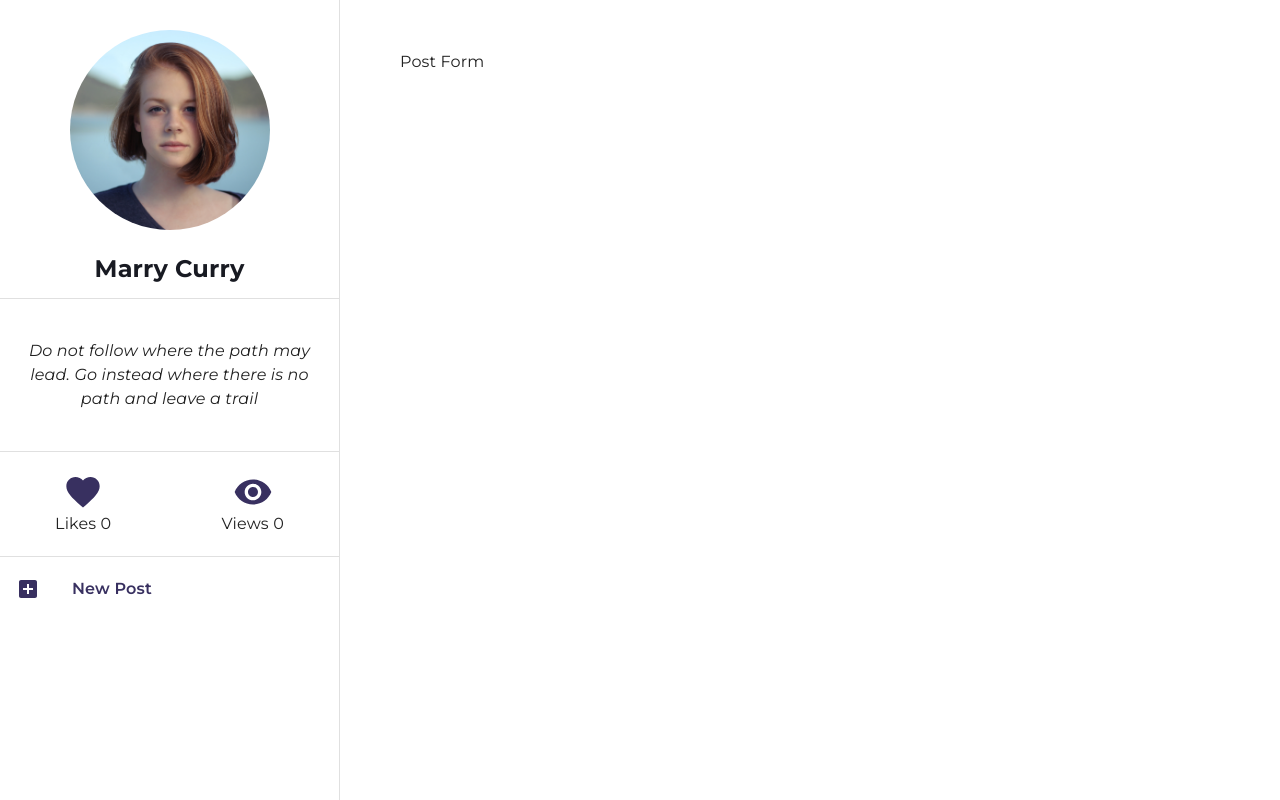
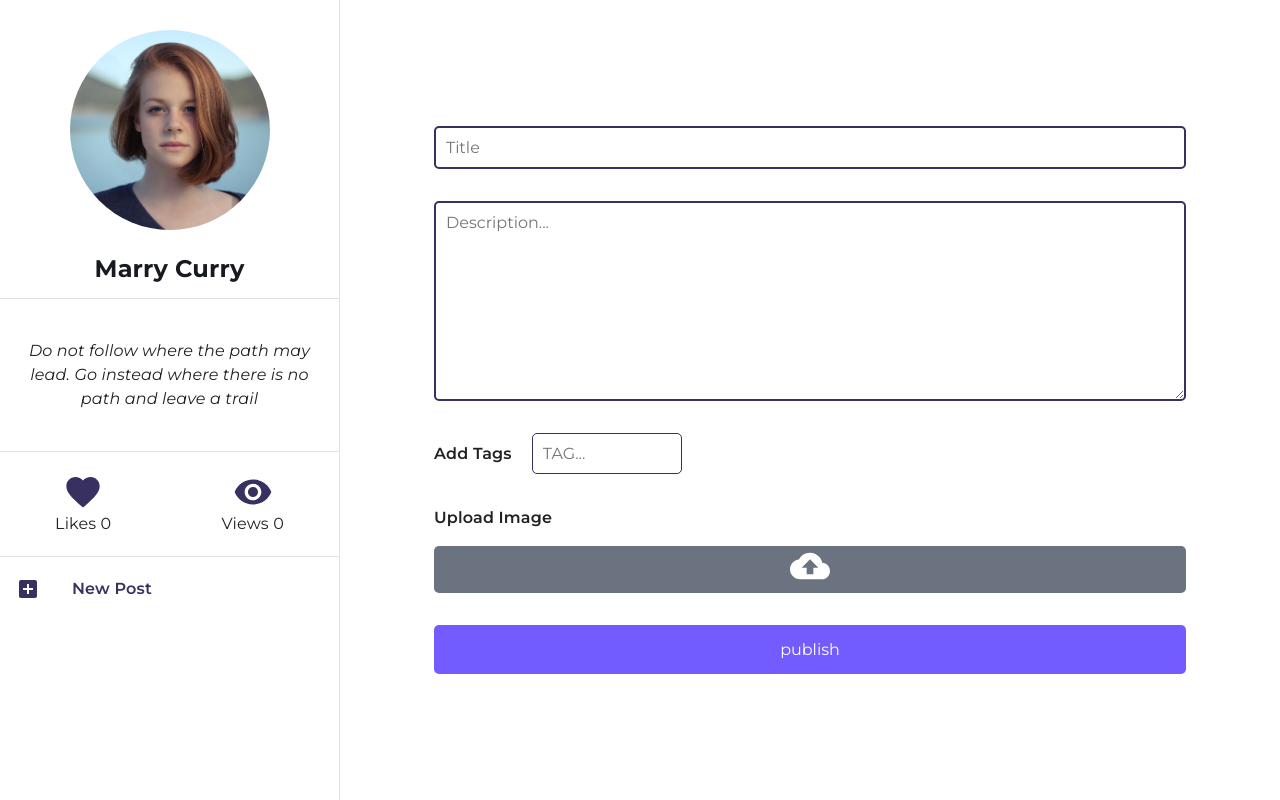
Before and after one commit to bennaaym/snipbook, a React (Create React App) app in the folder client/: page /profile in a window 1280 px wide. Built offline with nearby package versions, Linux system fonts and the light colour scheme.

Commit message:
:construction: bennaaym/client: Add Post form added"

```diff
--- a/client/package.json
+++ b/client/package.json
@@ -20,6 +20,7 @@
     "@types/redux": "^3.6.0",
     "@types/redux-thunk": "^2.1.0",
     "axios": "^0.27.2",
+    "formik": "^2.2.9",
     "moment": "^2.29.3",
     "react": "^18.1.0",
     "react-dom": "^18.1.0",
@@ -30,7 +31,8 @@
     "redux": "^4.2.0",
     "redux-thunk": "^2.4.1",
     "typescript": "^4.4.2",
-    "web-vitals": "^2.1.0"
+    "web-vitals": "^2.1.0",
+    "yup": "^0.32.11"
   },
   "scripts": {
     "start": "react-scripts start",
--- a/client/src/components/profile/PostForm.tsx
+++ b/client/src/components/profile/PostForm.tsx
@@ -1,7 +1,189 @@
-import { Fragment } from "react";
+import { CloudUpload } from "@mui/icons-material";
+import { Box, Stack, Typography } from "@mui/material";
+import { makeStyles } from "@mui/styles";
+import { Fragment, useState } from "react";
+import { customTheme } from "../../common";
+import { useFormik } from "formik";
+import * as yup from "yup";
+import Tags from "./Tags";
+
+const useStyles = makeStyles({
+  root: {
+    height: "100%",
+    display: "flex",
+    justifyContent: "center",
+    alignItems: "center",
+  },
+
+  form: {
+    width: "100%",
+    display: "flex",
+    flexDirection: "column",
+  },
+
+  formElement: {
+    width: "100%",
+    padding: 10,
+    color: customTheme.color.paragraph,
+    fontSize: 16,
+    borderRadius: 5,
+    border: `2px solid ${customTheme.color.paragraph}`,
+    "&:focus": {
+      outline: "none",
+    },
+  },
+
+  textarea: {
+    height: 200,
+  },
+
+  tags: {
+    display: "flex",
+    alignItems: "center",
+    columnGap: 20,
+  },
+
+  uploadButton: {
+    display: "none",
+  },
+
+  customUploadButton: {
+    display: "block",
+    color: customTheme.color.background,
+    background: "#6b7280",
+
+    borderRadius: 5,
+    cursor: "pointer",
+    textAlign: "center",
+    fontSize: 16,
+    "&:hover": {
+      opacity: 0.9,
+    },
+  },
+
+  submitButton: {
+    color: customTheme.color.background,
+    backgroundColor: customTheme.color.primary,
+    borderRadius: 5,
+    fontSize: 16,
+    border: 0,
+    padding: "15px 0",
+    "&:hover": {
+      opacity: 0.9,
+    },
+  },
+});
 
 const PostForm = () => {
-  return <Fragment>Post Form</Fragment>;
+  const classes = useStyles();
+  const [tags, setTags] = useState<string[]>([]);
+  const formik = useFormik({
+    initialValues: {
+      title: "",
+      description: "",
+    },
+    validationSchema: yup.object({
+      title: yup
+        .string()
+        .min(10, "Title must be 10 characters or more")
+        .required("Required"),
+
+      description: yup
+        .string()
+        .min(10, "Description must be 10 characters or more")
+        .required("Required"),
+    }),
+    onSubmit: (values) => {
+      console.log(values, tags);
+    },
+  });
+
+  return (
+    <Fragment>
+      <Box className={classes.root}>
+        <form className={classes.form} onSubmit={formik.handleSubmit}>
+          <Stack spacing={4}>
+            <Stack spacing={1}>
+              <input
+                className={classes.formElement}
+                style={{
+                  borderColor: formik.errors.title
+                    ? "red"
+                    : customTheme.color.paragraph,
+                }}
+                id="title"
+                name="title"
+                type="text"
+                placeholder="Title"
+                onChange={formik.handleChange}
+                value={formik.values.title}
+              />
+              {formik.errors.title && (
+                <Typography component="p" color="red">
+                  {formik.errors.title}
+                </Typography>
+              )}
+            </Stack>
+            <Stack spacing={1}>
+              <textarea
+                id="description"
+                name="description"
+                className={`${classes.formElement} ${classes.textarea}`}
+                style={{
+                  borderColor: formik.errors.description
+                    ? "red"
+                    : customTheme.color.paragraph,
+                }}
+                placeholder="Description..."
+                onChange={formik.handleChange}
+                value={formik.values.description}
+              ></textarea>
+              {formik.errors.description && (
+                <Typography component="p" color="red">
+                  {formik.errors.description}
+                </Typography>
+              )}
+            </Stack>
+            <Box className={classes.tags}>
+              <Typography
+                fontSize={16}
+                fontWeight={600}
+                textTransform="capitalize"
+              >
+                add tags
+              </Typography>
+              <Tags tags={tags} setTags={setTags} maxTags={3} />
+            </Box>
+            <Stack spacing={2}>
+              <Typography
+                fontSize={16}
+                fontWeight={600}
+                textTransform="capitalize"
+              >
+                upload image
+              </Typography>
+              <label
+                htmlFor="upload-button"
+                className={classes.customUploadButton}
+              >
+                <CloudUpload sx={{ fontSize: 40 }} />
+              </label>
+              <input
+                type="file"
+                id="upload-button"
+                className={classes.uploadButton}
+              />
+            </Stack>
+            <input
+              type="submit"
+              value="publish"
+              className={classes.submitButton}
+            />
+          </Stack>
+        </form>
+      </Box>
+    </Fragment>
+  );
 };
 
 export default PostForm;
--- /dev/null
+++ b/client/src/components/profile/Tags.tsx
@@ -0,0 +1,97 @@
+import { HighlightOff } from "@mui/icons-material";
+import { Box } from "@mui/material";
+import { makeStyles } from "@mui/styles";
+import { Dispatch, Fragment, SetStateAction, useState } from "react";
+import { customTheme } from "../../common";
+
+const useStyles = makeStyles({
+  root: {
+    display: "flex",
+    flexWrap: "wrap",
+    rowGap: 10,
+    columnGap: 10,
+  },
+
+  tagInput: {
+    width: 150,
+    padding: "10px 10px",
+    border: `1px solid ${customTheme.color.paragraph}`,
+    borderRadius: 5,
+    color: customTheme.color.paragraph,
+    fontSize: 16,
+  },
+
+  tag: {
+    display: "flex",
+    alignItems: "center",
+    color: customTheme.color.background,
+    backgroundColor: customTheme.color.primary,
+    padding: "10px 20px",
+    borderRadius: 20,
+    textTransform: "uppercase",
+  },
+
+  removeTagButton: {
+    marginRight: 1,
+    cursor: "pointer",
+    "&:hover": {
+      opacity: 0.8,
+    },
+  },
+});
+
+interface IProps {
+  tags: string[];
+  maxTags: number;
+  setTags: Dispatch<SetStateAction<string[]>>;
+}
+
+const Tags: React.FC<IProps> = ({ tags, maxTags, setTags }) => {
+  const classes = useStyles();
+  const [tag, setTag] = useState("");
+  const removeTag = (tag: string) => {
+    const updatedTags = tags.filter((el) => el !== tag);
+    setTags(updatedTags);
+  };
+
+  const handleSubmit = (event: any) => {
+    if (event.key !== "Enter") return;
+    if (!tag) return;
+    if (tags.length >= maxTags) return;
+    if (tags.includes(tag)) return;
+    setTags((tags) => [...tags, tag]);
+  };
+
+  return (
+    <Fragment>
+      <Box className={classes.root}>
+        {tags.map((tag) => {
+          return (
+            <Box key={tag} className={classes.tag}>
+              <HighlightOff
+                className={classes.removeTagButton}
+                sx={{ marginRight: 1 }}
+                onClick={() => removeTag(tag)}
+              />
+              <span>{tag}</span>
+            </Box>
+          );
+        })}
+        {tags.length < maxTags && (
+          <input
+            id="tag"
+            name="tag"
+            type="text"
+            placeholder="TAG..."
+            className={classes.tagInput}
+            onKeyDown={handleSubmit}
+            onChange={(event) => setTag(event.target.value)}
+            value={tag}
+          />
+        )}
+      </Box>
+    </Fragment>
+  );
+};
+
+export default Tags;
--- a/client/src/pages/profile/Profile.tsx
+++ b/client/src/pages/profile/Profile.tsx
@@ -1,14 +1,25 @@
 import { Box } from "@mui/material";
+import { makeStyles } from "@mui/styles";
 import { Fragment } from "react";
-import { ProfileBar } from "../../components";
+import { PageContainer, ProfileBar } from "../../components";
 import PostForm from "../../components/profile/PostForm";
 
+const useStyles = makeStyles({
+  profileContent: {
+    paddingLeft: 340,
+    height: "100%",
+  },
+});
+
 const Profile = () => {
+  const classes = useStyles();
   return (
     <Fragment>
       <ProfileBar />
-      <Box style={{ paddingLeft: 400, paddingTop: 50 }}>
-        <PostForm />
+      <Box className={classes.profileContent}>
+        <PageContainer>
+          <PostForm />
+        </PageContainer>
       </Box>
     </Fragment>
   );
```
Also changed, not shown: 1 other file (tests, documents, lock files or other folders).
